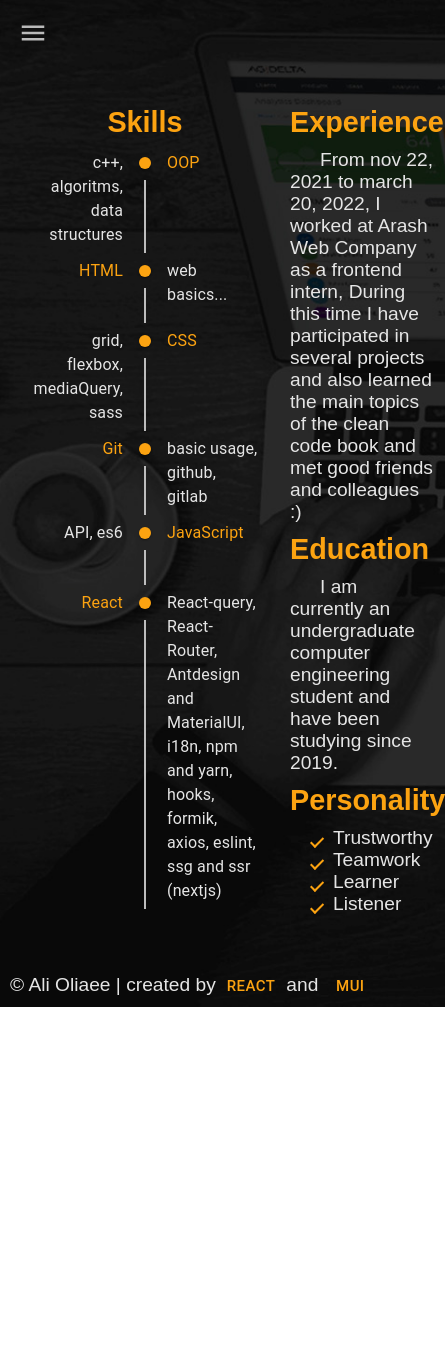
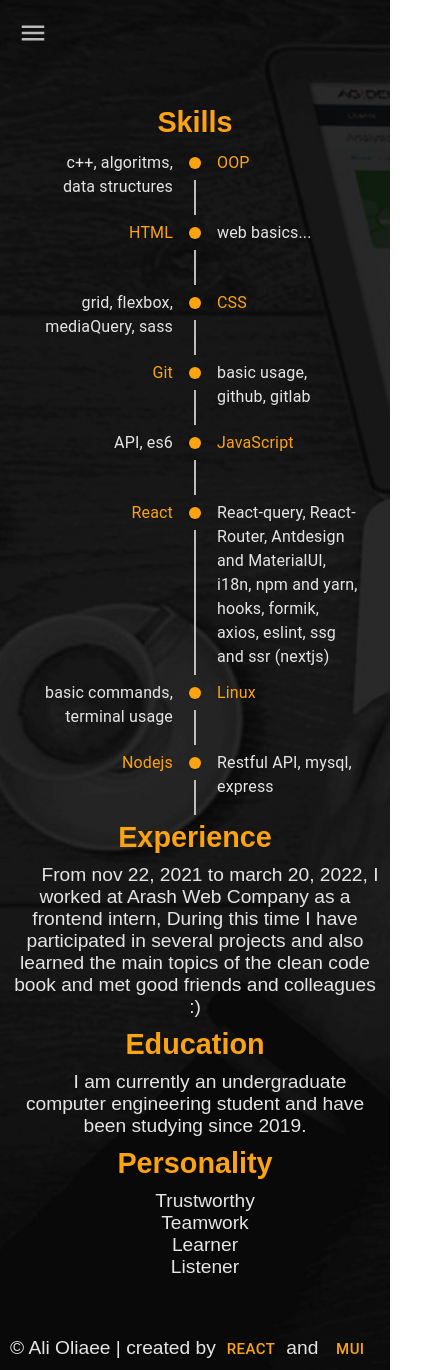
Before and after one commit to Ali-Oliaee/portfolio, a React (Create React App) app: page /resume in a window 390 px wide. Shown: the whole page, 445 px wide, since content can reach past the window. Before the commit the page ends 1007 px from the top, so only its background shows below. Built offline with nearby package versions, Linux system fonts and the light colour scheme; a web font is replaced by a local one.

Commit message:
:bug: fix small bugs

```diff
--- a/public/index.html
+++ b/public/index.html
@@ -34,7 +34,7 @@
   </head>
   <body>
     <noscript>You need to enable JavaScript to run this app.</noscript>
-    <div id="root"></div>
+    <div id="root" translate="no"></div>
     <!--
       This HTML file is a template.
       If you open it directly in the browser, you will see an empty page.
--- a/src/components/header/index.js
+++ b/src/components/header/index.js
@@ -19,10 +19,7 @@ import "./style.scss";
 
 const DesktopHeader = () => {
   const [value, setValue] = useState(0);
-
-  const handleChange = (event, newValue) => {
-    setValue(newValue);
-  };
+  const handleChange = (event, newValue) => setValue(newValue);
 
   const LinkTab = (props) => (
     <Tab
@@ -42,7 +39,7 @@ const DesktopHeader = () => {
         textColor="primary"
         indicatorColor="primary"
       >
-        <LinkTab label="Home" to="/" />
+        <LinkTab label="Home" to="/Ali-Oliaee" />
         <LinkTab label="About" to="/about" />
         <LinkTab label="Resume" to="/resume" />
         <LinkTab label="Portfolio" to="/portfolio" />
@@ -70,7 +67,7 @@ const MobileHeader = () => {
           <ListItem
             button
             component={Link}
-            to="/"
+            to="/Ali-Oliaee"
             onClick={() => setVisible(false)}
           >
             <ListItemIcon>
--- a/src/components/social-media/index.js
+++ b/src/components/social-media/index.js
@@ -51,7 +51,7 @@ const SocialButtons = ({ className }) => {
       </IconButton>
       <IconButton
         className="icon-button"
-        href=" https://wa.me/+989105753695"
+        href=" https://wa.me/989105753695"
         target="_blank"
       >
         <WhatsAppIcon />
--- a/src/pages/about/style.scss
+++ b/src/pages/about/style.scss
@@ -24,6 +24,7 @@
   }
   .interests {
     width: 100%;
+    margin: 20px 0;
     h2 {
       color: #fca311;
       text-align: center;
--- a/src/pages/resume/index.js
+++ b/src/pages/resume/index.js
@@ -74,6 +74,26 @@ const ResumePage = () => {
             </TimelineSeparator>
             <TimelineContent>React</TimelineContent>
           </TimelineItem>
+          <TimelineItem>
+            <TimelineOppositeContent color="text.secondary">
+              basic commands, terminal usage
+            </TimelineOppositeContent>
+            <TimelineSeparator>
+              <TimelineDot color="primary" />
+              <TimelineConnector />
+            </TimelineSeparator>
+            <TimelineContent>Linux</TimelineContent>
+          </TimelineItem>
+          <TimelineItem>
+            <TimelineOppositeContent color="text.secondary">
+              Restful API, mysql, express
+            </TimelineOppositeContent>
+            <TimelineSeparator>
+              <TimelineDot color="primary" />
+              <TimelineConnector />
+            </TimelineSeparator>
+            <TimelineContent>Nodejs</TimelineContent>
+          </TimelineItem>
         </Timeline>
       </div>
       <div>
--- a/src/pages/resume/style.scss
+++ b/src/pages/resume/style.scss
@@ -4,6 +4,16 @@
   justify-content: flex-start;
   align-items: flex-start;
   margin: 40px 0;
+
+  @media screen and (max-width: 500px) {
+    flex-direction: column;
+
+    p,
+    .title,
+    .personality {
+      text-align: center;
+    }
+  }
 
   .MuiTypography-root {
     color: #fca311;
@@ -24,8 +34,7 @@
 
   p {
     text-indent: 30px;
-    margin: 10px 0;
-    margin-inline-end: 10px;
+    margin: 10px;
   }
 
   .personality {
@@ -34,23 +43,7 @@
       margin-inline-start: 20px;
 
       li {
-        position: relative;
         list-style-type: none;
-        padding-left: 1.2em;
-      }
-      li:before {
-        content: "";
-        display: block;
-        position: absolute;
-        left: 0;
-        top: 3px;
-        width: 5px;
-        height: 11px;
-        border-width: 0 2px 2px 0;
-        border-style: solid;
-        border-color: #fca311;
-        transform-origin: bottom left;
-        transform: rotate(45deg);
       }
     }
   }
--- a/src/router/index.js
+++ b/src/router/index.js
@@ -8,7 +8,7 @@ import ResumePage from "../pages/resume";
 const MainRouter = () => {
   return (
     <Routes>
-      <Route index element={<HomePage />} />
+      <Route path="/Ali-Oliaee" element={<HomePage />} />
       <Route path="/about" element={<AboutPage />} />
       <Route path="/contact" element={<ContactPage />} />
       <Route path="/portfolio" element={<PortfolioPage />} />
```
